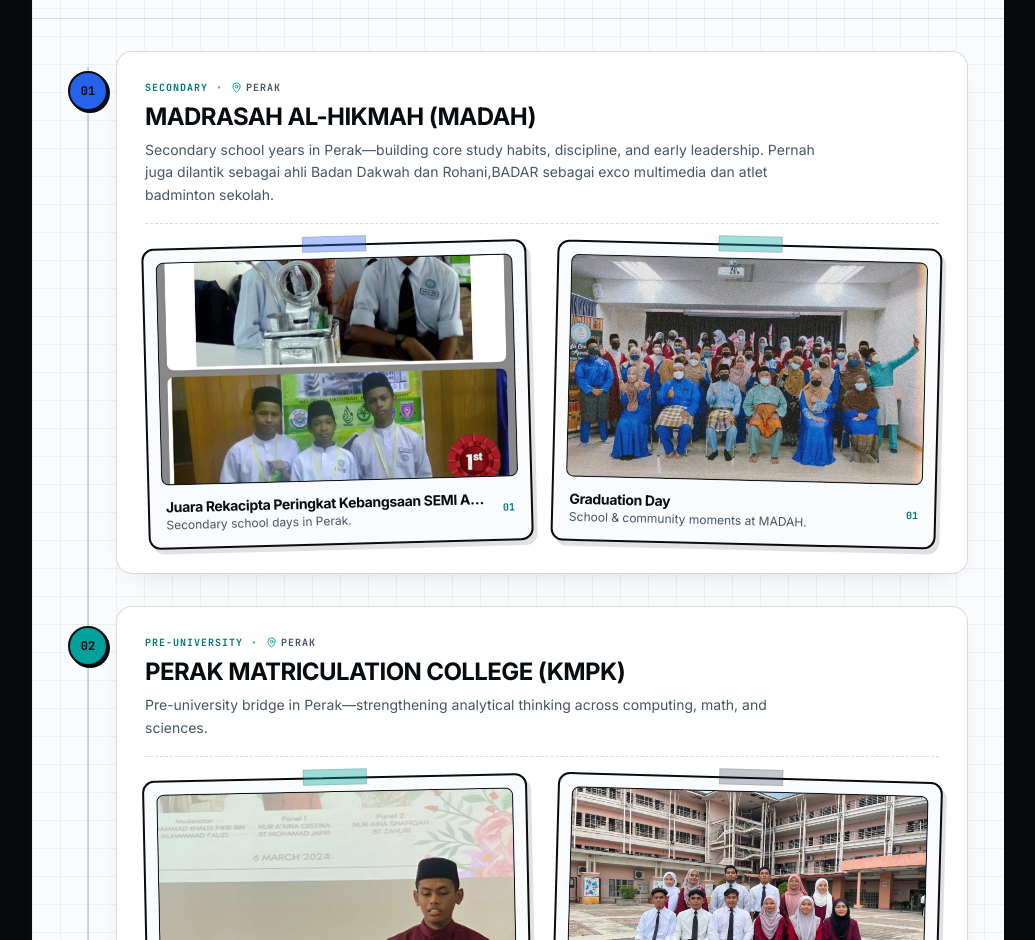
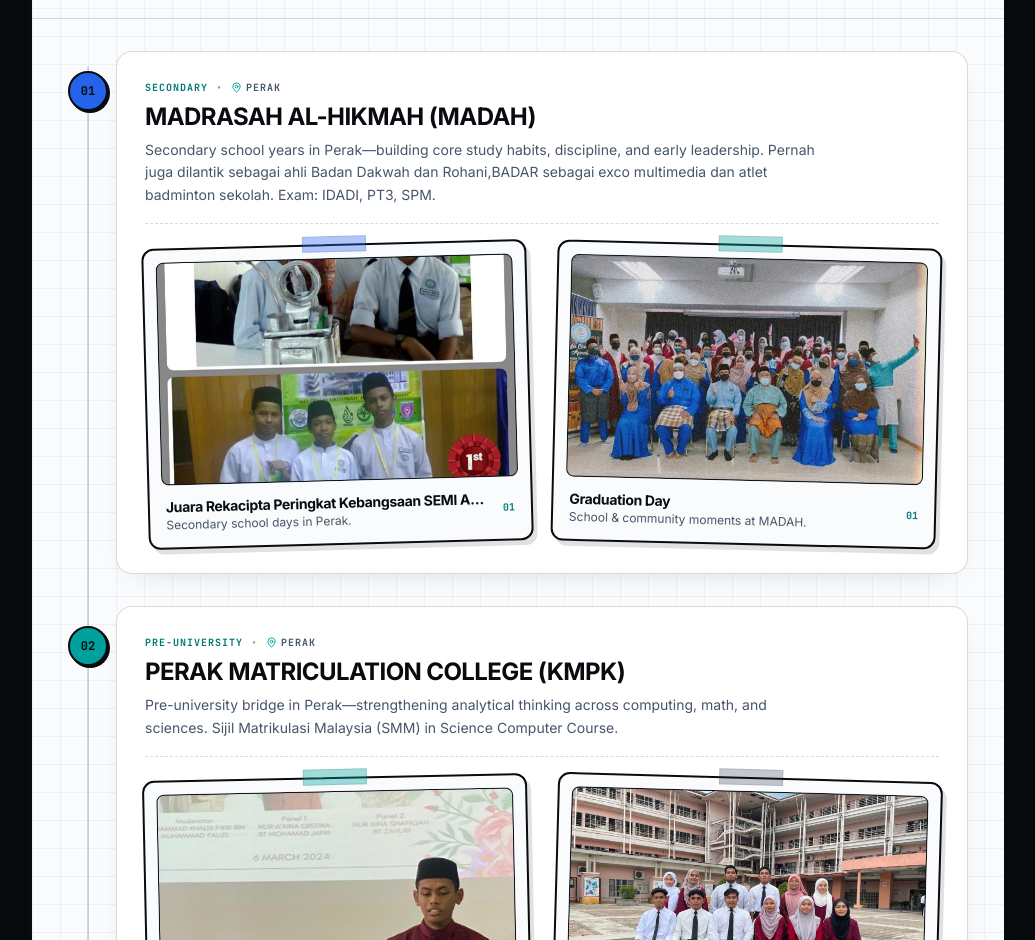
Before and after one commit to khalis04/portfolio-website, a React (Vite) app: page /education in a window 1280 px wide. Shown: the part 760-1700 px from the top of the page, without its empty margins (122-1157 px from the left). Built offline with nearby package versions, Linux system fonts and the light colour scheme.

Commit message:
Update portfolio

```diff
--- a/src/components/AcademicScrapbook.jsx
+++ b/src/components/AcademicScrapbook.jsx
@@ -15,7 +15,7 @@ const timelineChapters = [
         stage: 'Secondary',
         school: 'MADRASAH AL-HIKMAH (MADAH)',
         place: 'Perak',
-        desc: 'Secondary school years in Perak—building core study habits, discipline, and early leadership. Pernah juga dilantik sebagai ahli Badan Dakwah dan Rohani,BADAR sebagai exco multimedia dan atlet badminton sekolah.',
+        desc: 'Secondary school years in Perak—building core study habits, discipline, and early leadership. Pernah juga dilantik sebagai ahli Badan Dakwah dan Rohani,BADAR sebagai exco multimedia dan atlet badminton sekolah. Exam: IDADI, PT3, SPM.',
         accent: '#2563EB',
         photos: [
             {
@@ -42,7 +42,7 @@ const timelineChapters = [
         stage: 'Pre-University',
         school: 'PERAK MATRICULATION COLLEGE (KMPK)',
         place: 'Perak',
-        desc: 'Pre-university bridge in Perak—strengthening analytical thinking across computing, math, and sciences.',
+        desc: 'Pre-university bridge in Perak—strengthening analytical thinking across computing, math, and sciences. Sijil Matrikulasi Malaysia (SMM) in Science Computer Course.',
         accent: '#00A19C',
         photos: [
             {
```
